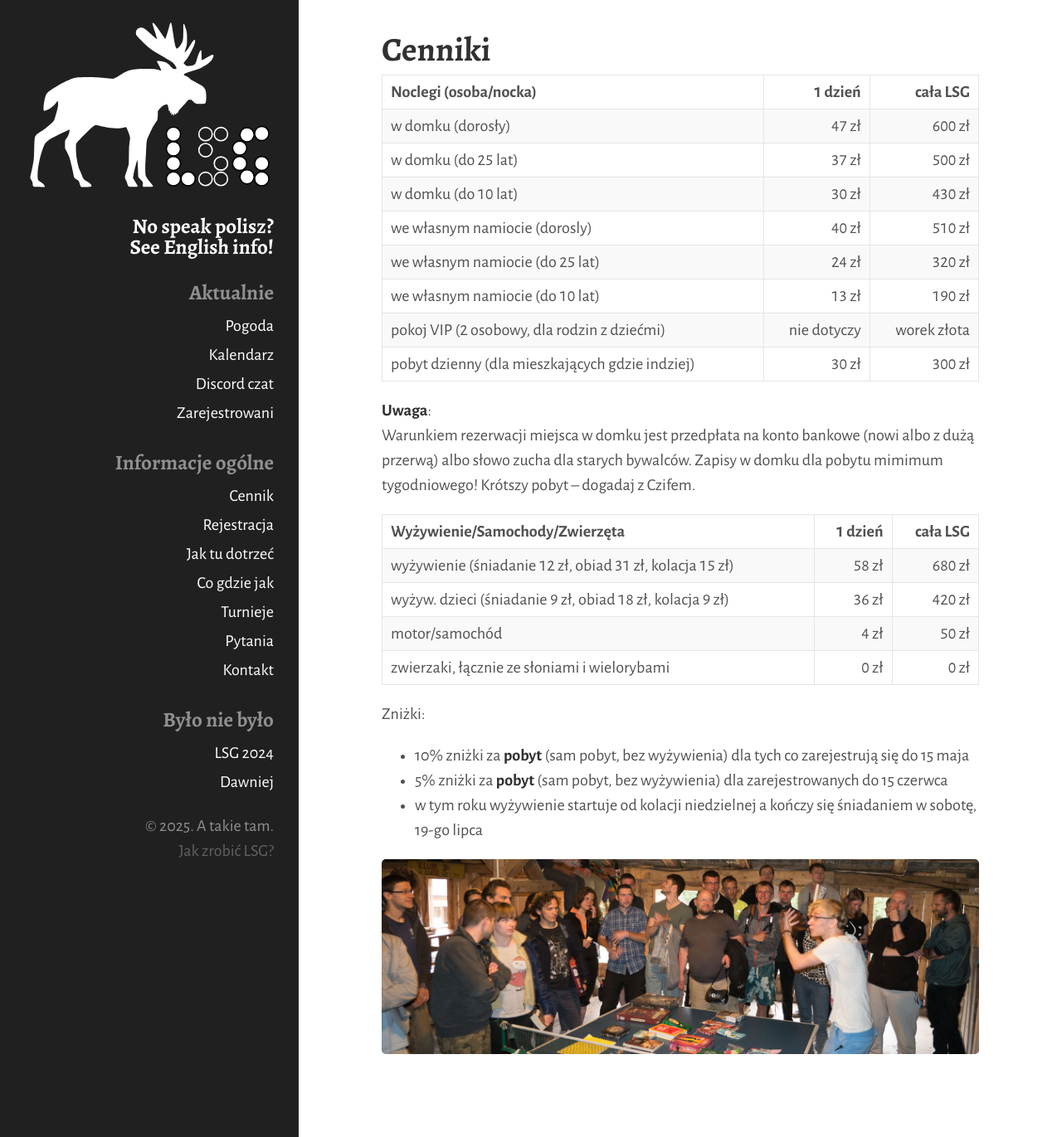
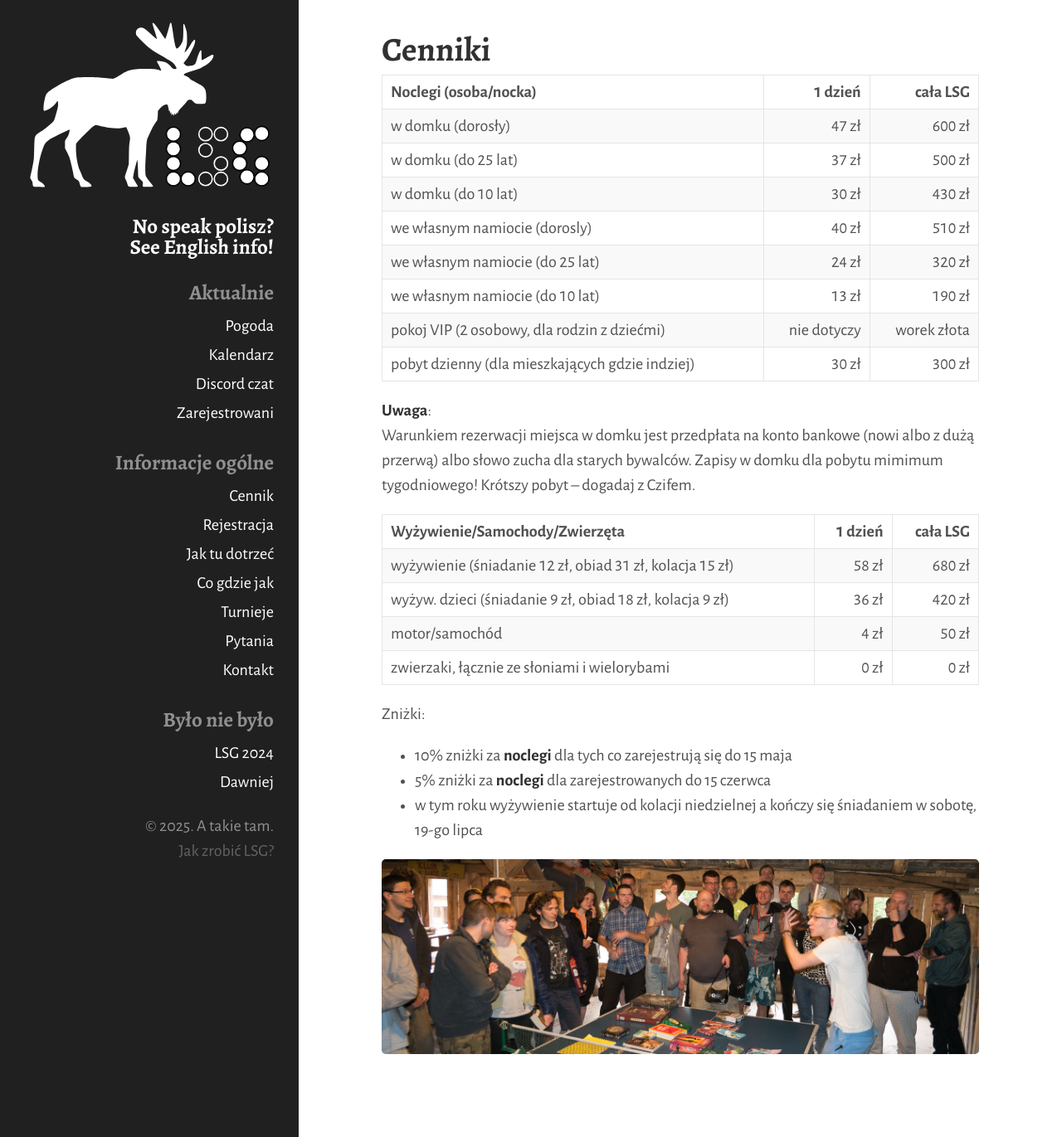
Before and after one commit to tasuki/lsg, a Jekyll site: the page built from _pages/cennik.md, in a window 1280 px wide. Shown: the whole page at 83% size. Built offline with Jekyll 4.4.1, drawn with Linux system fonts in a browser that asks for light colours.

Commit message:
Nie powtarzajmy tych informacji

```diff
--- a/_pages/cennik.md
+++ b/_pages/cennik.md
@@ -31,13 +31,13 @@ Warunkiem rezerwacji miejsca w domku jest przedpłata na konto bankowe (nowi alb
 | Wyżywienie/Samochody/Zwierzęta                              | 1 dzień | cała LSG |
 | ----------------------------------------------------------- | ------: | -------: |
 | wyżywienie    (śniadanie 12 zł, obiad 31 zł, kolacja 15 zł) |   58 zł |   680 zł |
-| wyżyw. dzieci (śniadanie 9 zł, obiad 18 zł, kolacja 9 zł) |   36 zł |   420 zł |
+| wyżyw. dzieci (śniadanie 9 zł, obiad 18 zł, kolacja 9 zł)   |   36 zł |   420 zł |
 | motor/samochód                                              |    4 zł |    50 zł |
 | zwierzaki, łącznie ze słoniami i wielorybami                |    0 zł |     0 zł |
 
 Zniżki:
-- 10% zniżki za **pobyt** (sam pobyt, bez wyżywienia) dla tych co zarejestrują się do 15 maja
-- 5% zniżki za **pobyt** (sam pobyt, bez wyżywienia) dla zarejestrowanych do 15 czerwca
+- 10% zniżki za **noclegi** dla tych co zarejestrują się do 15 maja
+- 5% zniżki za **noclegi** dla zarejestrowanych do 15 czerwca
 - w tym roku wyżywienie startuje od kolacji niedzielnej a kończy się śniadaniem w sobotę, 19-go lipca
 
 ![licytacja](/public/licytacja.jpg)
```
